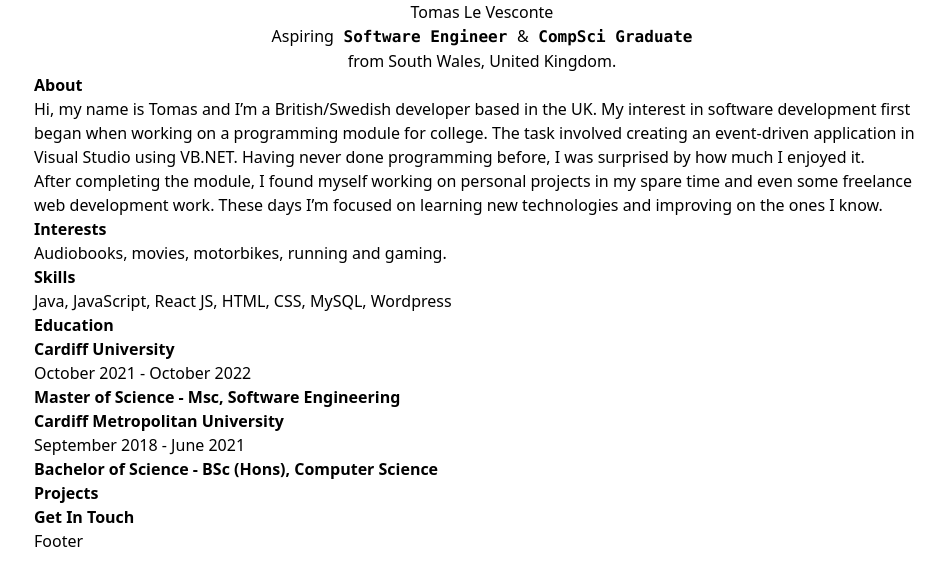
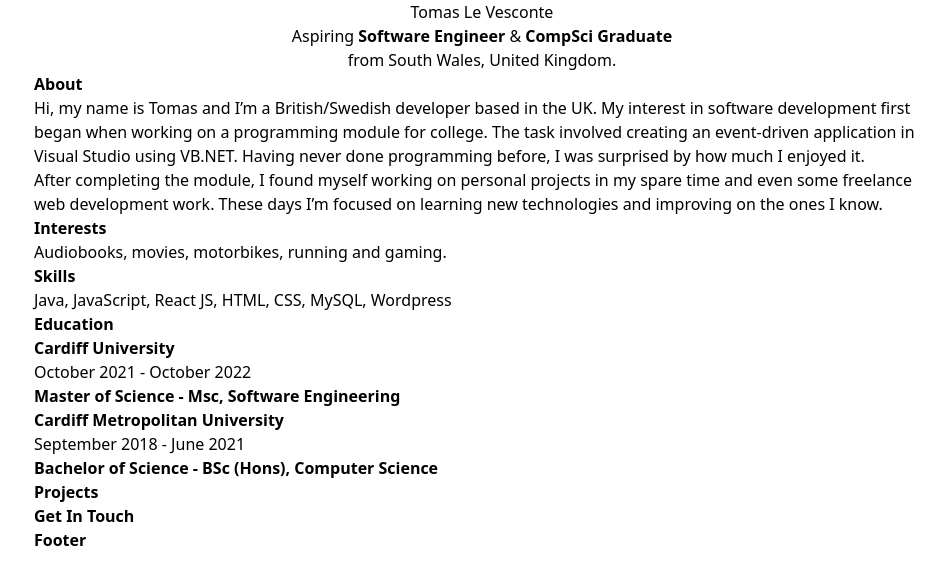
Before and after one commit to tlevesconte/portfolio-website, a React (Create React App) app: page / in a window 1280 px wide. Shown: the top 586 px of the page, without its empty margins (158-1103 px from the left). Built offline with nearby package versions, Linux system fonts and the light colour scheme.

Commit message:
Add comments

```diff
--- a/src/components/sections/About.jsx
+++ b/src/components/sections/About.jsx
@@ -3,6 +3,7 @@ import React from 'react'
 const About = () => {
   return (
     <section className='about'>
+      {/* About */}
       <h1 className='font-bold'>About</h1>
       <p>
         Hi, my name is Tomas and I’m a British/Swedish developer based in the UK.
@@ -16,8 +17,12 @@ const About = () => {
       time and even some freelance web development work. These days I’m focused on learning
       new technologies and improving on the ones I know.
       </p>
+
+      {/* Interests */}
       <h2 className='font-semibold'>Interests</h2>
       <p>Audiobooks, movies, motorbikes, running and gaming.</p>
+
+      {/* Skills */}
       <h2 className='font-semibold'>Skills</h2>
       <p>Java, JavaScript, React JS, HTML, CSS, MySQL, Wordpress</p>
     </section>
--- a/src/components/sections/Contact.jsx
+++ b/src/components/sections/Contact.jsx
@@ -3,7 +3,10 @@ import React from 'react'
 const Contact = () => {
   return (
     <section className='contact'>
+      {/* Contact */}
       <h1 className='font-bold'>Get In Touch</h1>
+
+      {/* Add contact section here */}
     </section>
   )
 }
--- a/src/components/sections/Education.jsx
+++ b/src/components/sections/Education.jsx
@@ -3,10 +3,15 @@ import React from 'react'
 const Education = () => {
   return (
     <section className='education'>
+      {/* Education */}
       <h1 className='font-bold'>Education</h1>
+
+      {/* University 1 */}
       <h2 className='font-semibold'>Cardiff University</h2>
       <p>October 2021 - October 2022</p>
       <p className='font-semibold'>Master of Science - Msc, Software Engineering</p>
+
+      {/* University 2 */}
       <h2 className='font-semibold'>Cardiff Metropolitan University</h2>
       <p>September 2018 - June 2021</p>
       <p className='font-semibold'>Bachelor of Science - BSc (Hons), Computer Science</p>
--- a/src/components/sections/Footer.jsx
+++ b/src/components/sections/Footer.jsx
@@ -3,7 +3,10 @@ import React from 'react'
 const Footer = () => {
   return (
     <footer>
-      Footer
+      {/* Footer */}
+      <p className='font-bold'>Footer</p>
+
+      {/* Add footer stuff here */}
     </footer>
   )
 }
--- a/src/components/sections/Header.jsx
+++ b/src/components/sections/Header.jsx
@@ -9,9 +9,9 @@ const Header = () => {
       {/* Bio */}
       <p className='text-center'>
         Aspiring
-        <code className='font-bold'> Software Engineer </code>
+        <span className='font-bold'> Software Engineer </span>
         &
-        <code className='font-bold'> CompSci Graduate</code>
+        <span className='font-bold'> CompSci Graduate</span>
       </p>
       <p className='text-center'>from South Wales, United Kingdom.</p>
 
--- a/src/components/sections/Projects.jsx
+++ b/src/components/sections/Projects.jsx
@@ -3,7 +3,10 @@ import React from 'react'
 const Projects = () => {
   return (
     <section className='projects'>
+      {/* Projects */}
       <h1 className='font-bold'>Projects</h1>
+
+      {/* Add projects here */}
     </section>
   )
 }
```
